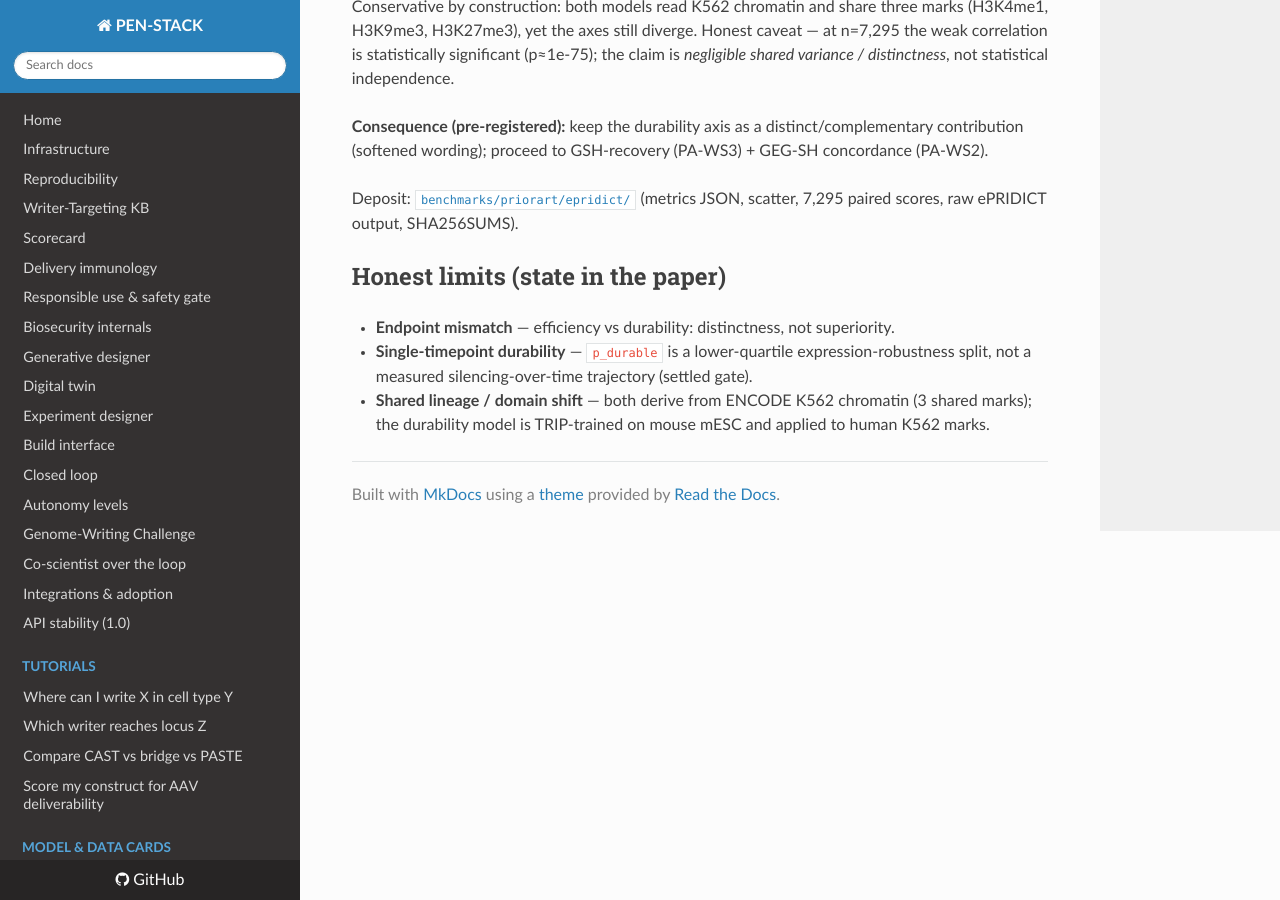
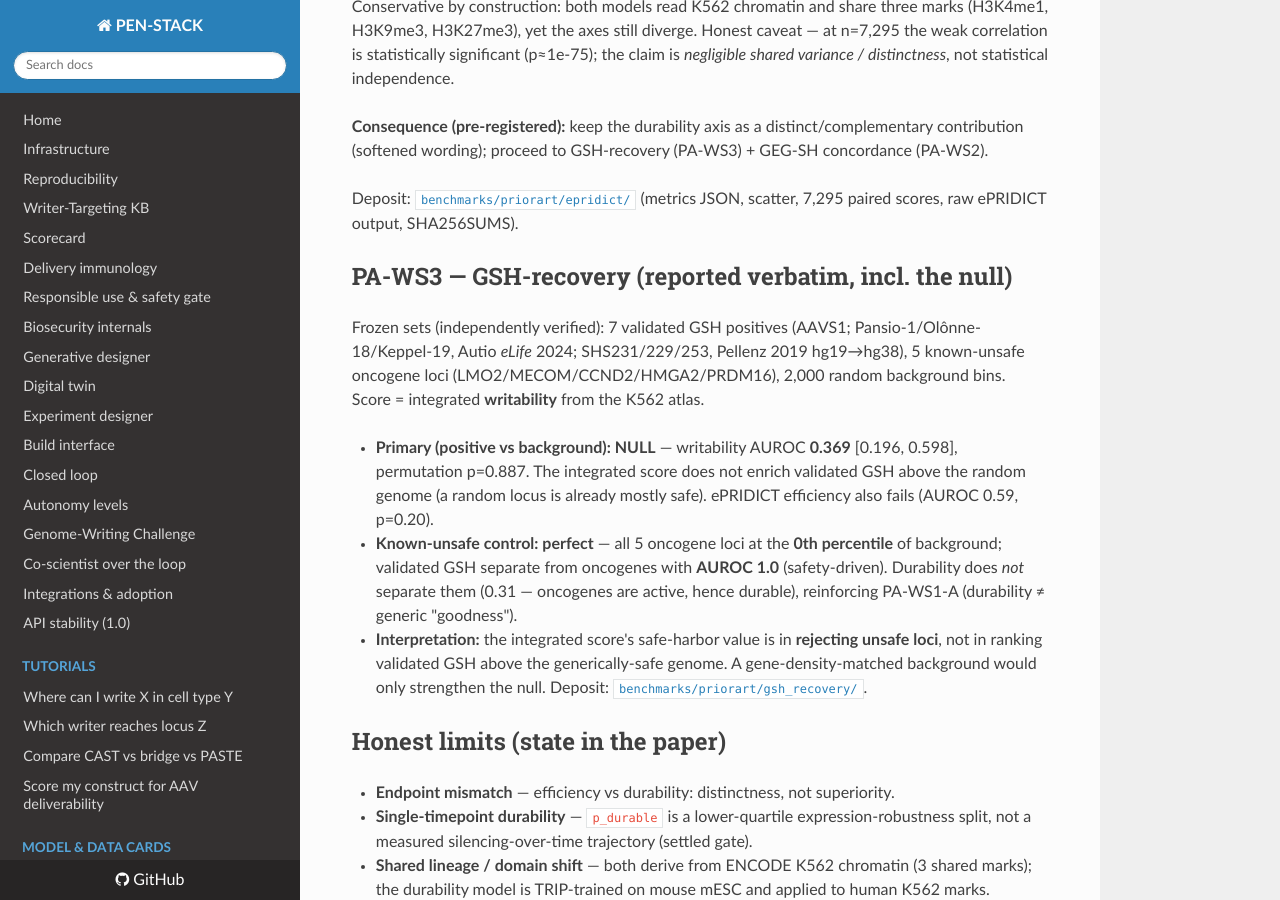
Before and after one commit to ahmedanees-m/pen-stack, an MkDocs documentation site: the page built from docs/cards/priorart.md, in a window 1280 px wide and 900 px high, scrolled down 1148 px. Built offline with MkDocs 1.6.1, drawn with Linux system fonts in a browser that asks for light colours; nearby versions of some CDN libraries; some of the changed text lies outside the part shown.

Commit message:
WS-PRIORART PA-WS3: GSH-recovery — null above background, perfect unsafe rejection
Pre-registered (frozen sets SHA-locked before the atlas lookup) recovery of 7
independently-verified validated GSH (AAVS1; Autio eLife2024 Pansio-1/Olonne-18/
Keppel-19; Pellenz2019 SHS231/229/253, hg19->hg38 lifted) vs 2,000 random atlas
bins, with 5 insertional-oncogenesis loci as hard negatives. Every DOI Crossref-
verified, every coordinate Ensembl-verified; Rogi1/2 omitted (bp only in a figure).

Result (verbatim): integrated writability does NOT enrich validated GSH above the
random genome (AUROC 0.369 [0.196,0.598], permutation p=0.887); ePRIDICT efficiency
also fails (0.59, p=0.20). BUT the known-unsafe control is perfect: all 5 oncogene
loci at the 0th background percentile, GSH-vs-oncogene AUROC=1.0 (safety-driven);
durability does not separate them (0.31), reinforcing PA-WS1-A that durability is a
distinct axis, not generic goodness. Interpretation: the score's value is rejecting
unsafe loci, not ranking validated GSH above the generically-safe genome.

Deposits: benchmarks/priorart/gsh_recovery/ (metrics JSON, figure, scored loci,
SHA256SUMS), data/priorart/gsh_sets.csv; prereg amended + re-locked; card updated.

```diff
--- a/docs/cards/priorart.md
+++ b/docs/cards/priorart.md
@@ -15,7 +15,7 @@ integration** (safety × durability × reachability). Stance: *complementarity a
 | **PA-WS1-A** distinctness | ePRIDICT (efficiency) | is the durability axis distinct from efficiency, or re-deriving it? | ✅ **done** | **DISTINCT** — ρ=0.21, R²=0.04 (96% unexplained), n=7,295 |
 | PA-WS1-B added value | ePRIDICT | does durability predict silencing-over-time beyond efficiency? | 🔵 data-gated | needs an independent silencing set (not TRIP) |
 | PA-WS2 concordance | GEG-SH | does the integrated score agree with an established safe-harbor score? | ⏳ pending | — |
-| PA-WS3 GSH-recovery | validated GSH set | does the integrated score recover experimentally-validated safe harbors? | ⏳ pending | — |
+| **PA-WS3** GSH-recovery | validated GSH set | does the integrated score recover validated safe harbors above background? | ✅ **done** | **NULL** above background (AUROC 0.37, p=0.89); but rejects known-unsafe perfectly (GSH-vs-oncogene AUROC 1.0) |
 | IntQuery positioning | IntQuery | cryptic-attB nomination | ⛔ not runnable (paper-only) | qualitative only |
 
 ## PA-WS1-A — durability vs ePRIDICT (independently substantiated)
@@ -39,6 +39,21 @@ wording); proceed to GSH-recovery (PA-WS3) + GEG-SH concordance (PA-WS2).
 Deposit: [`benchmarks/priorart/epridict/`](../../benchmarks/priorart/epridict/) (metrics JSON, scatter,
 7,295 paired scores, raw ePRIDICT output, SHA256SUMS).
 
+## PA-WS3 — GSH-recovery (reported verbatim, incl. the null)
+Frozen sets (independently verified): 7 validated GSH positives (AAVS1; Pansio-1/Olônne-18/Keppel-19, Autio
+*eLife* 2024; SHS231/229/253, Pellenz 2019 hg19→hg38), 5 known-unsafe oncogene loci (LMO2/MECOM/CCND2/HMGA2/PRDM16),
+2,000 random background bins. Score = integrated **writability** from the K562 atlas.
+
+- **Primary (positive vs background): NULL** — writability AUROC **0.369** [0.196, 0.598], permutation p=0.887.
+  The integrated score does not enrich validated GSH above the random genome (a random locus is already mostly
+  safe). ePRIDICT efficiency also fails (AUROC 0.59, p=0.20).
+- **Known-unsafe control: perfect** — all 5 oncogene loci at the **0th percentile** of background; validated GSH
+  separate from oncogenes with **AUROC 1.0** (safety-driven). Durability does *not* separate them (0.31 —
+  oncogenes are active, hence durable), reinforcing PA-WS1-A (durability ≠ generic "goodness").
+- **Interpretation:** the integrated score's safe-harbor value is in **rejecting unsafe loci**, not in ranking
+  validated GSH above the generically-safe genome. A gene-density-matched background would only strengthen the
+  null. Deposit: [`benchmarks/priorart/gsh_recovery/`](../../benchmarks/priorart/gsh_recovery/).
+
 ## Honest limits (state in the paper)
 - **Endpoint mismatch** — efficiency vs durability: distinctness, not superiority.
 - **Single-timepoint durability** — `p_durable` is a lower-quartile expression-robustness split, not a measured
```
Also changed, not shown: benchmarks/priorart/gsh_recovery/README.md (added, +60 -0 lines), 7 other files.
